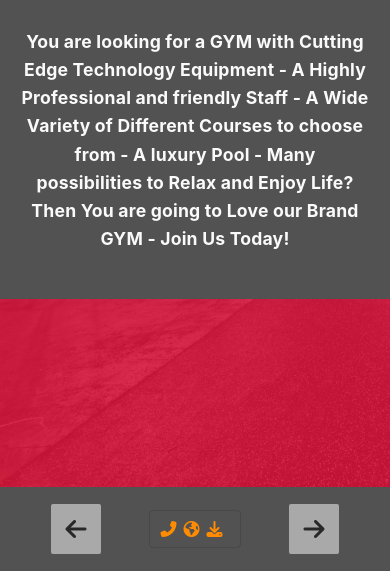
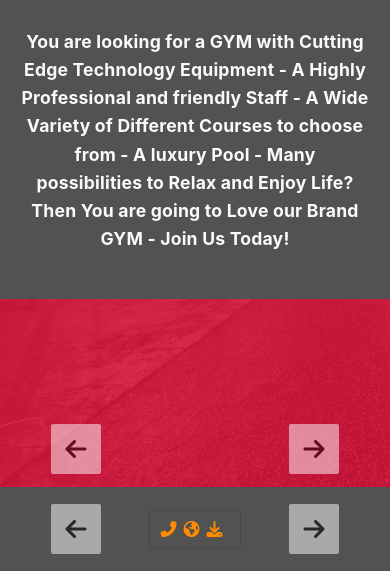
Before and after one commit to Code-Institute-Submissions/brand_gym, a plain HTML site: page index.html in a window 390 px wide. Shown: the part 273-844 px from the top of the page. Drawn offline with nearby package versions, Linux system fonts and the light colour scheme.

Commit message:
fixed evtl (issue gitpod, lets hope so :) - Nav arrowsgit add .

```diff
--- a/index.html
+++ b/index.html
@@ -87,14 +87,23 @@
 
 
 <!--NAVIGATION-ARROWS     -->
-                    <div class="footer-btn-cont-md-toggle ani-hide nav-arrow-cont">
+                    <div class="nav-arrow-cont">
+                        <a href="#" class="nav-arrow nav-arrow-disabled">
+                            <i class="fas fa-arrow-left"></i>
+                        </a>
+                        <a href="courses.html" class="nav-arrow">
+                            <i class="fas fa-arrow-right"></i>
+                        </a>
+                    </div>
+
+                    <!-- <div class="footer-btn-cont-md-toggle ani-hide nav-arrow-cont">
                       <a href="#" class="nav-arrow nav-arrow-disabled">
                           <i class="fas fa-arrow-left"></i>
                       </a>
                       <a href="courses.html" class="nav-arrow">
                           <i class="fas fa-arrow-right"></i>
                       </a>
-                    </div>
+                    </div> -->
 
 
 <!-- HEADER         -->
```
Also changed, not shown: about.html (+11 -2 lines), assets/css/style.css (+0 -8 lines), contact.html (+1 -1 lines), locations.html (+11 -2 lines), 1 other file.
